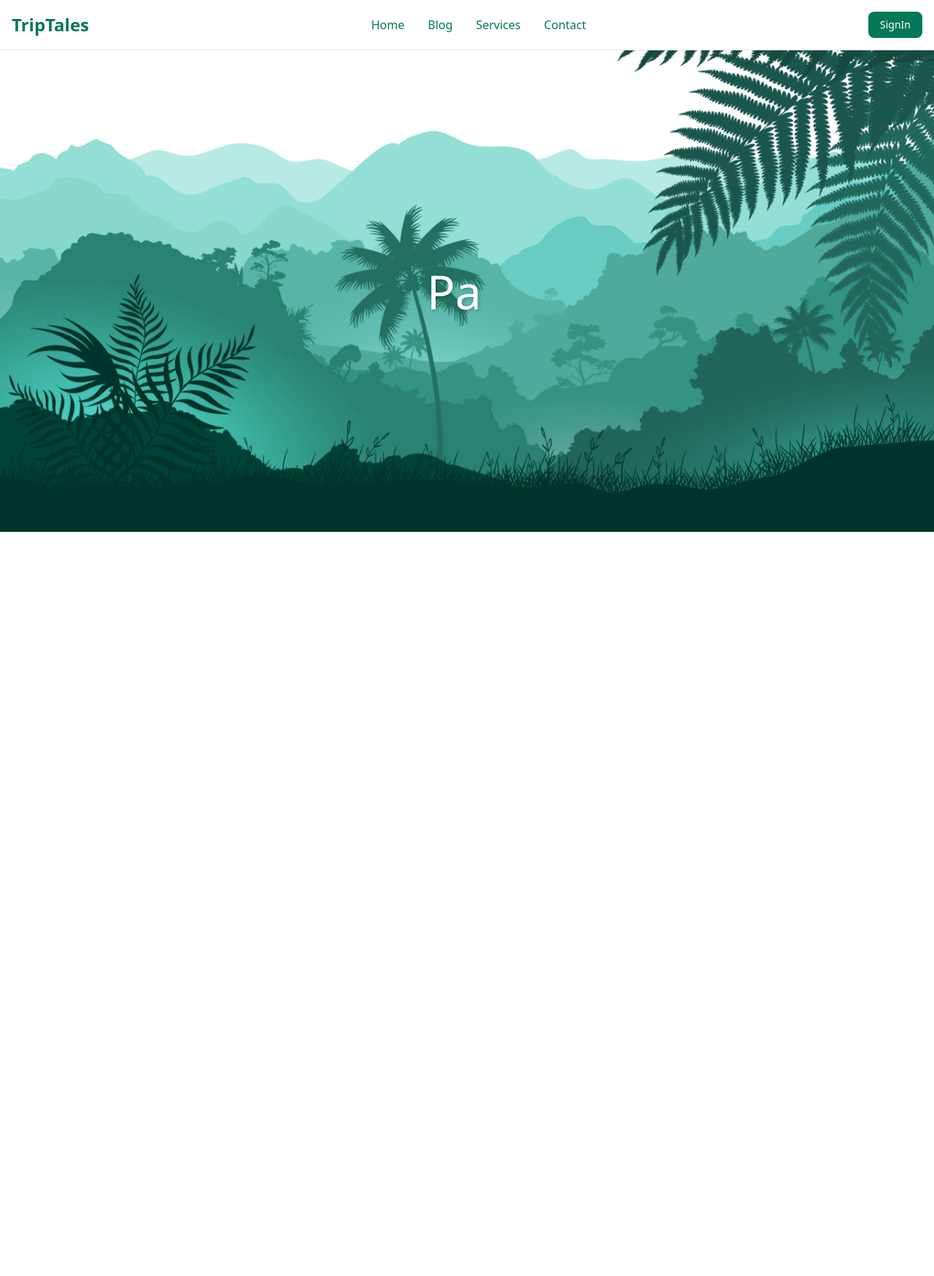
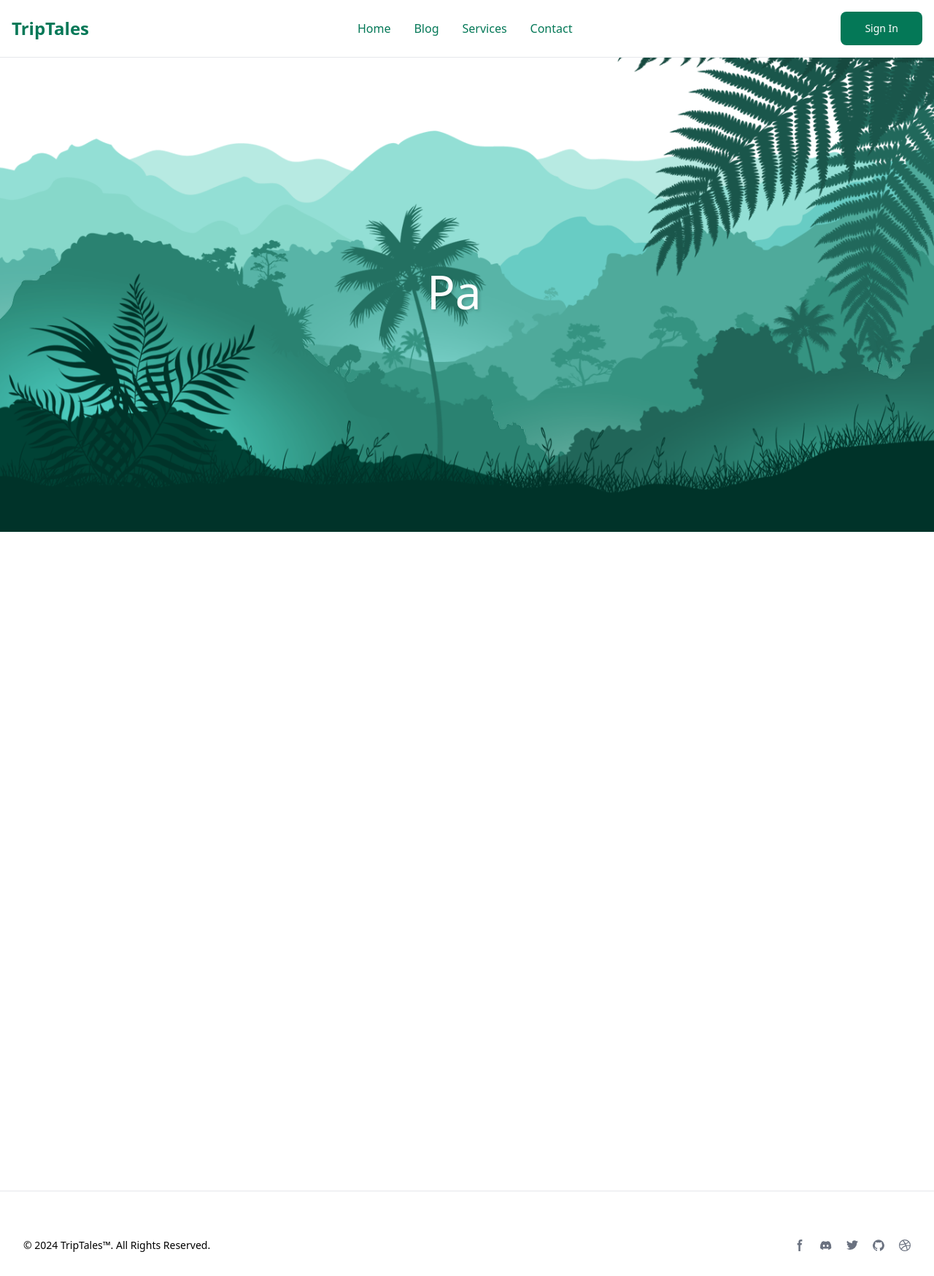
Before and after one commit to ayesharashid11/TripTales-project, a React (Vite) app in the folder client/: page / in a window 1280 px wide. Shown: the whole page at 73% size. Before the commit the page ends 1600 px from the top, so only its background shows below. Built offline with nearby package versions, Linux system fonts and the light colour scheme.

Commit message:
SignIn and Footer

```diff
--- a/client/src/App.jsx
+++ b/client/src/App.jsx
@@ -2,8 +2,7 @@
 import LandingPage from "./screens/LandingPage"
 import PageNotFound from "./screens/PageNotFound"
 import Header from "./components/Header"
-
-
+import Footer from "./components/Footer"
 
 const App = () => {
   return (
@@ -13,6 +12,7 @@
     <Route index element={<LandingPage/>}></Route>
     <Route path="*" element={<PageNotFound />}></Route>
    </Routes>
+   <Footer />
    </BrowserRouter>
   )
 }
--- /dev/null
+++ b/client/src/components/Footer.jsx
@@ -0,0 +1,42 @@
+import React from 'react'
+
+const Footer = () => {
+  return (
+   <>
+   <hr className=" border-gray-200 sm:mx-auto lg:my-8" />
+      <div className="sm:flex sm:items-center sm:justify-between p-8">
+          <span className="text-sm sm:text-center ">© 2024 TripTales™. All Rights Reserved.
+          </span>
+          <div className="flex mt-4 sm:justify-center sm:mt-0">
+              <a href="#" className=" text-gray-500 hover:text-gray-900">
+                  <svg className="w-4 h-4" aria-hidden="true" xmlns="http://www.w3.org/2000/svg" fill="currentColor" viewBox="0 0 8 19">
+                        <path fill-rule="evenodd" d="M6.135 3H8V0H6.135a4.147 4.147 0 0 0-4.142 4.142V6H0v3h2v9.938h3V9h2.021l.592-3H5V3.591A.6.6 0 0 1 5.592 3h.543Z" clip-rule="evenodd"/>
+                    </svg>
+              </a>
+              <a href="#" className="text-gray-500 hover:text-gray-900 ms-5">
+                  <svg className="w-4 h-4" aria-hidden="true" xmlns="http://www.w3.org/2000/svg" fill="currentColor" viewBox="0 0 21 16">
+                        <path d="M16.942 1.556a16.3 16.3 0 0 0-4.126-1.3 12.04 12.04 0 0 0-.529 1.1 15.175 15.175 0 0 0-4.573 0 11.585 11.585 0 0 0-.535-1.1 16.274 16.274 0 0 0-4.129 1.3A17.392 17.392 0 0 0 .182 13.218a15.785 15.785 0 0 0 4.963 2.521c.41-.564.773-1.16 1.084-1.785a10.63 10.63 0 0 1-1.706-.83c.143-.106.283-.217.418-.33a11.664 11.664 0 0 0 10.118 0c.137.113.277.224.418.33-.544.328-1.116.606-1.71.832a12.52 12.52 0 0 0 1.084 1.785 16.46 16.46 0 0 0 5.064-2.595 17.286 17.286 0 0 0-2.973-11.59ZM6.678 10.813a1.941 1.941 0 0 1-1.8-2.045 1.93 1.93 0 0 1 1.8-2.047 1.919 1.919 0 0 1 1.8 2.047 1.93 1.93 0 0 1-1.8 2.045Zm6.644 0a1.94 1.94 0 0 1-1.8-2.045 1.93 1.93 0 0 1 1.8-2.047 1.918 1.918 0 0 1 1.8 2.047 1.93 1.93 0 0 1-1.8 2.045Z"/>
+                    </svg>
+              </a>
+              <a href="#" className="text-gray-500 hover:text-gray-900  ms-5">
+                  <svg className="w-4 h-4" aria-hidden="true" xmlns="http://www.w3.org/2000/svg" fill="currentColor" viewBox="0 0 20 17">
+                    <path fill-rule="evenodd" d="M20 1.892a8.178 8.178 0 0 1-2.355.635 4.074 4.074 0 0 0 1.8-2.235 8.344 8.344 0 0 1-2.605.98A4.13 4.13 0 0 0 13.85 0a4.068 4.068 0 0 0-4.1 4.038 4 4 0 0 0 .105.919A11.705 11.705 0 0 1 1.4.734a4.006 4.006 0 0 0 1.268 5.392 4.165 4.165 0 0 1-1.859-.5v.05A4.057 4.057 0 0 0 4.1 9.635a4.19 4.19 0 0 1-1.856.07 4.108 4.108 0 0 0 3.831 2.807A8.36 8.36 0 0 1 0 14.184 11.732 11.732 0 0 0 6.291 16 11.502 11.502 0 0 0 17.964 4.5c0-.177 0-.35-.012-.523A8.143 8.143 0 0 0 20 1.892Z" clip-rule="evenodd"/>
+                </svg>
+              </a>
+              <a href="#" className="text-gray-500 hover:text-gray-900 ms-5">
+                  <svg className="w-4 h-4" aria-hidden="true" xmlns="http://www.w3.org/2000/svg" fill="currentColor" viewBox="0 0 20 20">
+                        <path fill-rule="evenodd" d="M10 .333A9.911 9.911 0 0 0 6.866 19.65c.5.092.678-.215.678-.477 0-.237-.01-1.017-.014-1.845-2.757.6-3.338-1.169-3.338-1.169a2.627 2.627 0 0 0-1.1-1.451c-.9-.615.07-.6.07-.6a2.084 2.084 0 0 1 1.518 1.021 2.11 2.11 0 0 0 2.884.823c.044-.503.268-.973.63-1.325-2.2-.25-4.516-1.1-4.516-4.9A3.832 3.832 0 0 1 4.7 7.068a3.56 3.56 0 0 1 .095-2.623s.832-.266 2.726 1.016a9.409 9.409 0 0 1 4.962 0c1.89-1.282 2.717-1.016 2.717-1.016.366.83.402 1.768.1 2.623a3.827 3.827 0 0 1 1.02 2.659c0 3.807-2.319 4.644-4.525 4.889a2.366 2.366 0 0 1 .673 1.834c0 1.326-.012 2.394-.012 2.72 0 .263.18.572.681.475A9.911 9.911 0 0 0 10 .333Z" clip-rule="evenodd"/>
+                  </svg>
+              </a>
+              <a href="#" className="text-gray-500 hover:text-gray-900 ms-5">
+                  <svg className="w-4 h-4" aria-hidden="true" xmlns="http://www.w3.org/2000/svg" fill="currentColor" viewBox="0 0 20 20">
+                    <path fill-rule="evenodd" d="M10 0a10 10 0 1 0 10 10A10.009 10.009 0 0 0 10 0Zm6.613 4.614a8.523 8.523 0 0 1 1.93 5.32 20.094 20.094 0 0 0-5.949-.274c-.059-.149-.122-.292-.184-.441a23.879 23.879 0 0 0-.566-1.239 11.41 11.41 0 0 0 4.769-3.366ZM8 1.707a8.821 8.821 0 0 1 2-.238 8.5 8.5 0 0 1 5.664 2.152 9.608 9.608 0 0 1-4.476 3.087A45.758 45.758 0 0 0 8 1.707ZM1.642 8.262a8.57 8.57 0 0 1 4.73-5.981A53.998 53.998 0 0 1 9.54 7.222a32.078 32.078 0 0 1-7.9 1.04h.002Zm2.01 7.46a8.51 8.51 0 0 1-2.2-5.707v-.262a31.64 31.64 0 0 0 8.777-1.219c.243.477.477.964.692 1.449-.114.032-.227.067-.336.1a13.569 13.569 0 0 0-6.942 5.636l.009.003ZM10 18.556a8.508 8.508 0 0 1-5.243-1.8 11.717 11.717 0 0 1 6.7-5.332.509.509 0 0 1 .055-.02 35.65 35.65 0 0 1 1.819 6.476 8.476 8.476 0 0 1-3.331.676Zm4.772-1.462A37.232 37.232 0 0 0 13.113 11a12.513 12.513 0 0 1 5.321.364 8.56 8.56 0 0 1-3.66 5.73h-.002Z" clip-rule="evenodd"/>
+                </svg>
+              </a>
+          </div>
+      </div>
+   </>
+  )
+}
+
+export default Footer
--- a/client/src/components/Header.jsx
+++ b/client/src/components/Header.jsx
@@ -1,37 +1,29 @@
 import React from 'react'
 import { Link } from "react-router-dom";
+import Signin from './SignIn';
 
 const Header = () => {
   return (
     <>
-      {/* <Navbar className="border-b-2 ">
-    <div className="sm:text-xl font-semibold text-emerald-700 ">TripTales</div>
-    <Link to="/" className="sm:text-xl font-semibold text-emerald-700 ">Home</Link>
-    <Link to="/blog" className="sm:text-xl font-semibold text-emerald-700 ">Blog</Link>
-
-  </Navbar> */}
       <nav className="bg-white dark:bg-gray-900 fixed w-full z-20 top-0 start-0 border-b border-gray-200 dark:border-gray-600">
         <div className="max-w-screen-xl flex flex-wrap items-center justify-between mx-auto p-4">
             <span className="self-center text-2xl font-semibold whitespace-nowrap text-emerald-700">TripTales</span>
           <div className="flex md:order-2 space-x-3 md:space-x-0 rtl:space-x-reverse">
+
+              <Signin />
+
             <button
-              type="button"
-              className="text-white bg-emerald-700 font-medium rounded-lg text-sm px-4 py-2 text-center"
-            >
-              SignIn
-            </button>
-            {/* <button
               data-collapse-toggle="navbar-sticky"
               type="button"
               className="inline-flex items-center p-2 w-10 h-10 justify-center text-sm text-gray-500 rounded-lg md:hidden hover:bg-gray-100 "
               aria-controls="navbar-sticky"
               aria-expanded="false"
             >
-              <span className="sr-only">Open main menu</span>
+              {/* <span className="sr-only">Open main menu</span>
               <svg className="w-5 h-5" aria-hidden="true" xmlns="http://www.w3.org/2000/svg" fill="none" viewBox="0 0 17 14">
                 <path stroke="currentColor" strokeLinecap="round" strokeLinejoin="round" strokeWidth="2" d="M1 1h15M1 7h15M1 13h15" />
-              </svg>
-            </button> */}
+              </svg> */}
+            </button>
           </div>
           <div className="items-center justify-between hidden w-full md:flex md:w-auto md:order-1" id="navbar-sticky">
             <ul className="flex flex-col p-4 md:p-0 mt-4 font-medium border border-gray-100 rounded-lg bg-gray-50 md:space-x-8 rtl:space-x-reverse md:flex-row md:mt-0 md:border-0 md:bg-white">
--- a/client/src/components/Signin.jsx
+++ b/client/src/components/SignIn.jsx
@@ -8,12 +8,13 @@
 
   return (
     <>
-      <Button className='bg-none' onClick={() => setOpenModal(true)}>Toggle modal</Button>
+      <Button className="text-white bg-emerald-700  rounded-lg text-sm px-4 py-1 text-center"
+      onClick={() => setOpenModal(true)}>Sign In</Button>
       <Modal show={openModal} size="md" popup onClose={() => setOpenModal(false)} >
         <Modal.Header />
         <Modal.Body>
           <div className="space-y-6">
-            <h3 className="text-xl font-medium text-gray-900 dark:text-white">Sign in to our platform</h3>
+            <h3 className="text-xl font-medium text-gray-900">Sign in to our platform</h3>
             <div>
               <div className="mb-2 block">
                 <Label htmlFor="email" value="Your email" />
@@ -31,16 +32,16 @@
                 <Checkbox id="remember" />
                 <Label htmlFor="remember">Remember me</Label>
               </div>
-              <a href="#" className="text-sm text-cyan-700 hover:underline dark:text-cyan-500">
+              <a href="#" className="text-sm text-cyan-700 hover:underline">
                 Lost Password?
               </a>
             </div>
             <div className="w-full">
               <Button>Log in to your account</Button>
             </div>
-            <div className="flex justify-between text-sm font-medium text-gray-500 dark:text-gray-300">
+            <div className="flex justify-between text-sm font-medium text-gray-500">
               Not registered?&nbsp;
-              <a href="#" className="text-cyan-700 hover:underline dark:text-cyan-500">
+              <a href="#" className="text-cyan-700 hover:underline">
                 Create account
               </a>
             </div>
```
